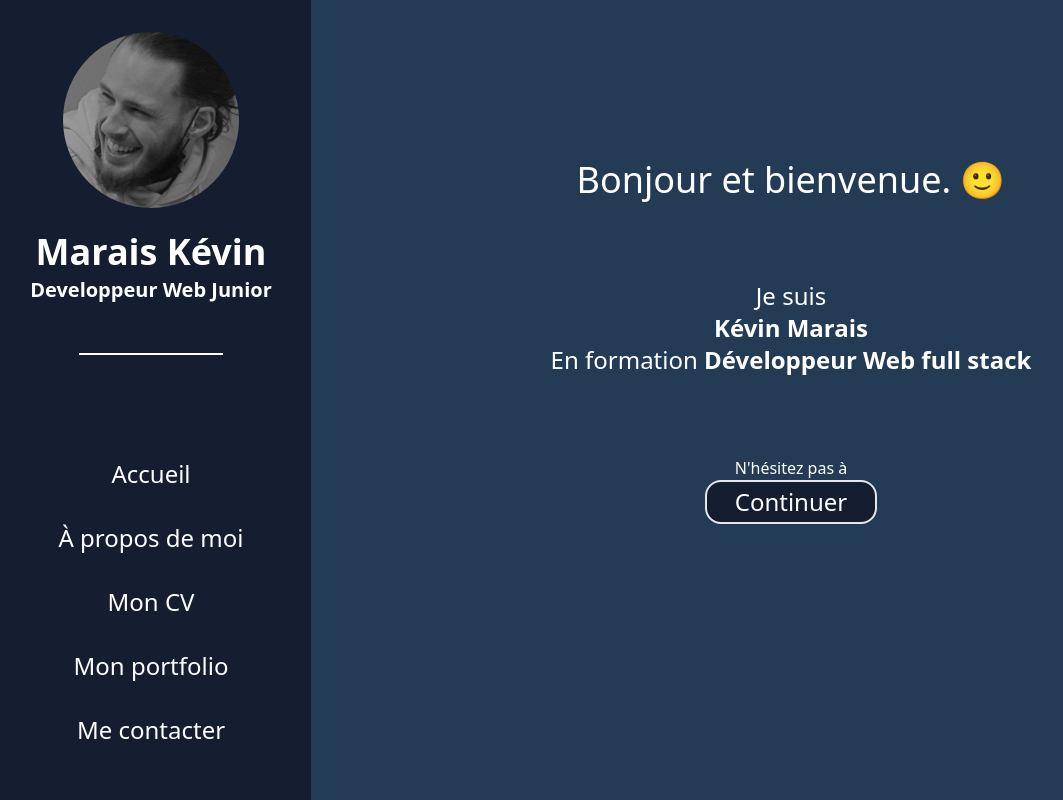
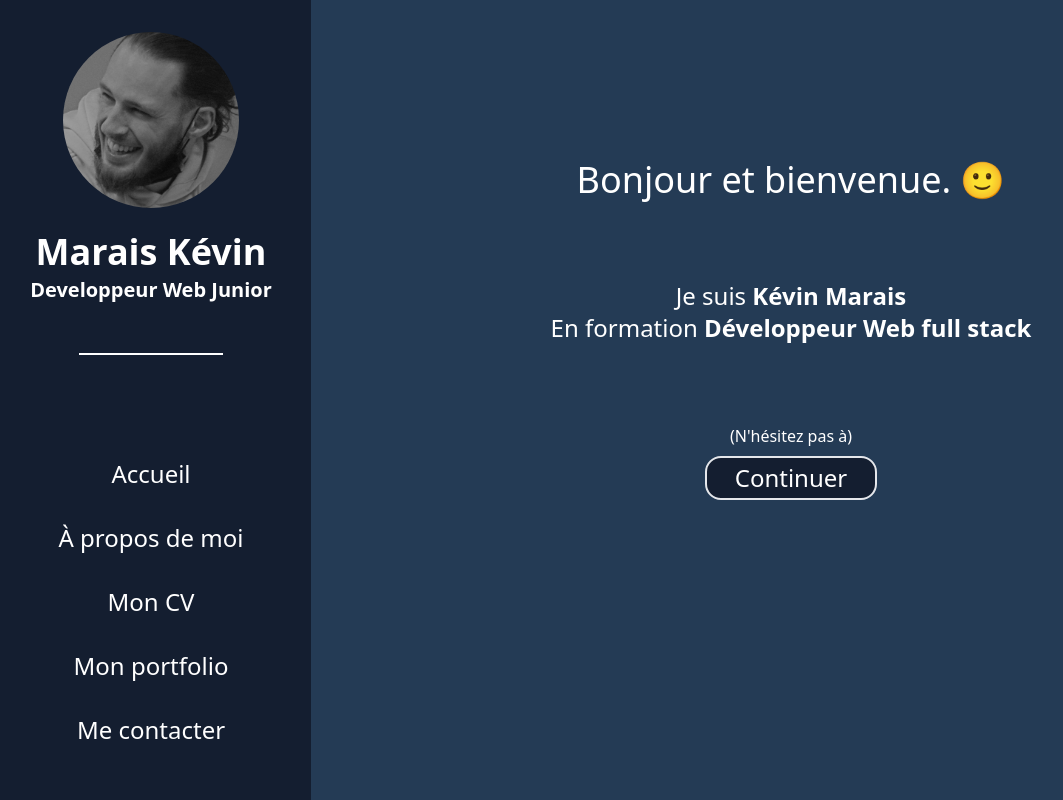
Before and after one commit to KvnMrs/Portfolio-ReactJs, a React (Create React App) app: page / in a window 1280 px wide. Shown: the whole page, without its empty margins (9-1072 px from the left). Built offline with nearby package versions, Linux system fonts and the light colour scheme.

Commit message:
style : modification style Home

```diff
--- a/src/pages/Home.jsx
+++ b/src/pages/Home.jsx
@@ -12,8 +12,8 @@ const Home = () => {
 
         <div>
           <p className="text-2xl mt-20">
-            Je suis <br />
-            <span className="text-white font-bold text-2xl">Kévin Marais</span>
+            Je suis
+            <span className="text-white font-bold text-2xl"> Kévin Marais</span>
           </p>
           <h2 className="text-2xl">
             En formation{" "}
@@ -24,7 +24,7 @@ const Home = () => {
           </h2>
         </div>
         <div>
-          <p className="mt-20 text-white text-1xl"> N'hésitez pas à</p>
+          <p className="mt-20 mb-2 text-white text-1xl"> (N'hésitez pas à)</p>
           <Link to="/a-propos">
             <Button>Continuer</Button>
           </Link>
```
